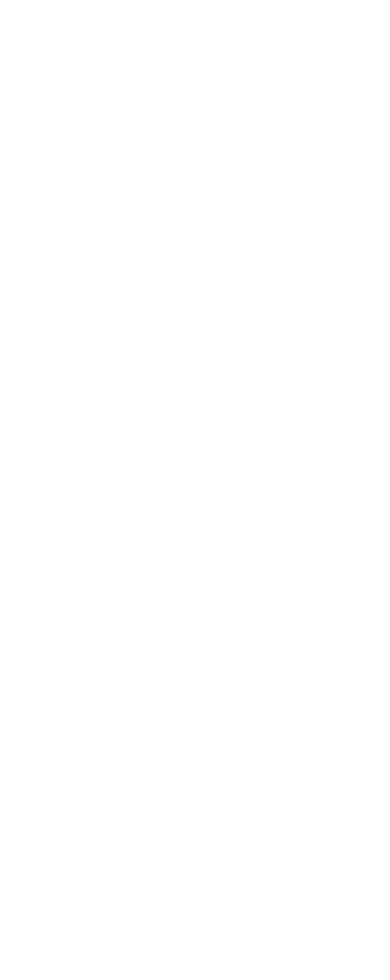
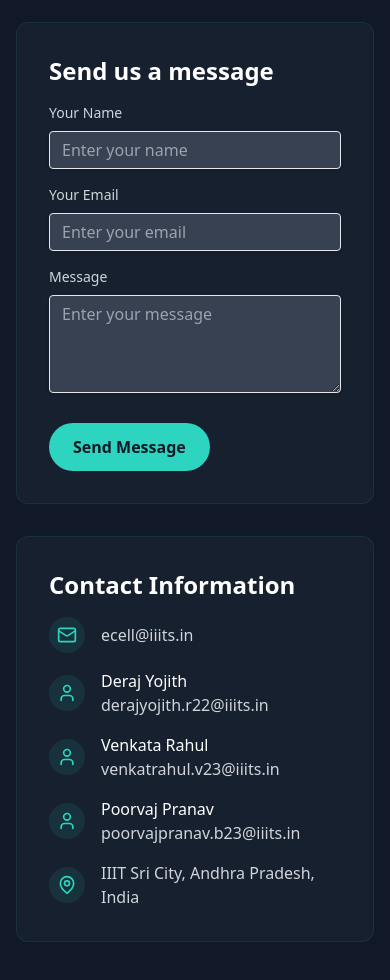
Before and after one commit to OneAutumnLeef/Ascenta-25, a React (Vite) app: page / in a window 390 px wide. Shown: the part 7240-8220 px from the top of the page. Before the commit the page ends 7014 px from the top, so only its background shows below. Built offline with nearby package versions, Linux system fonts and the light colour scheme.

Commit message:
added contact

```diff
--- /dev/null
+++ b/src/components/sections/contact.tsx
@@ -0,0 +1,170 @@
+import React from 'react';
+import { motion } from 'framer-motion';
+import { Mail, Phone, MapPin, User } from 'lucide-react';
+
+export function Contact() {
+  const handleSubmit = (event: React.FormEvent) => {
+    event.preventDefault();
+    const form = event.target as HTMLFormElement;
+    const name = (form.elements.namedItem('name') as HTMLInputElement).value;
+    const email = (form.elements.namedItem('email') as HTMLInputElement).value;
+    const message = (form.elements.namedItem('message') as HTMLTextAreaElement).value;
+
+    const mailtoLink = `https://mail.google.com/mail/u/0/?fs=1&to=ecell@iiits.in&su=${encodeURIComponent(`Contact Form: ${name}`)}&body=${encodeURIComponent(`Name: ${name}\nEmail: ${email}\nMessage: ${message}`)}&tf=cm`;
+
+    window.location.href = mailtoLink;
+  };
+
+  return (
+    <section className="py-20 bg-gray-900">
+      <div className="container mx-auto px-4">
+        <motion.div
+          initial={{ opacity: 0, y: 20 }}
+          whileInView={{ opacity: 1, y: 0 }}
+          viewport={{ once: true }}
+          className="text-center mb-16"
+        >
+          <h2 className="text-4xl font-bold text-white mb-4">
+            <span className="bg-gradient-to-r from-teal-400 via-teal-200 to-teal-400 text-transparent bg-clip-text">
+              Contact Us
+            </span>
+          </h2>
+          <p className="text-gray-400 max-w-2xl mx-auto">
+            Have questions or need assistance? Reach out to us using the contact information below.
+          </p>
+        </motion.div>
+
+        <div className="grid md:grid-cols-2 gap-8">
+          {/* Contact Form */}
+          <motion.div
+            initial={{ opacity: 0, x: -20 }}
+            whileInView={{ opacity: 1, x: 0 }}
+            viewport={{ once: true }}
+            className="bg-gray-800/50 backdrop-blur-sm rounded-xl p-8 border border-teal-400/10 hover:border-teal-400/20 transition-all"
+          >
+            <h3 className="text-2xl font-bold text-white mb-4">Send us a message</h3>
+            <form onSubmit={handleSubmit}>
+              <div className="mb-4">
+                <label htmlFor="name" className="block text-gray-300 text-sm font-medium mb-2">
+                  Your Name
+                </label>
+                <input
+                  type="text"
+                  id="name"
+                  name="name"
+                  className="shadow appearance-none border rounded w-full py-2 px-3 text-gray-300 bg-gray-700 leading-tight focus:outline-none focus:shadow-outline"
+                  placeholder="Enter your name"
+                  required
+                />
+              </div>
+              <div className="mb-4">
+                <label htmlFor="email" className="block text-gray-300 text-sm font-medium mb-2">
+                  Your Email
+                </label>
+                <input
+                  type="email"
+                  id="email"
+                  name="email"
+                  className="shadow appearance-none border rounded w-full py-2 px-3 text-gray-300 bg-gray-700 leading-tight focus:outline-none focus:shadow-outline"
+                  placeholder="Enter your email"
+                  required
+                />
+              </div>
+              <div className="mb-6">
+                <label htmlFor="message" className="block text-gray-300 text-sm font-medium mb-2">
+                  Message
+                </label>
+                <textarea
+                  id="message"
+                  name="message"
+                  rows={4}
+                  className="shadow appearance-none border rounded w-full py-2 px-3 text-gray-300 bg-gray-700 leading-tight focus:outline-none focus:shadow-outline"
+                  placeholder="Enter your message"
+                  required
+                />
+              </div>
+              <button
+                className="bg-teal-400 hover:bg-teal-300 text-gray-900 font-bold py-3 px-6 rounded-full focus:outline-none focus:shadow-outline transition-colors"
+                type="submit"
+              >
+                Send Message
+              </button>
+            </form>
+          </motion.div>
+
+          {/* Contact Information */}
+          <motion.div
+            initial={{ opacity: 0, x: 20 }}
+            whileInView={{ opacity: 1, x: 0 }}
+            viewport={{ once: true }}
+            className="bg-gray-800/50 backdrop-blur-sm rounded-xl p-8 border border-teal-400/10 hover:border-teal-400/20 transition-all"
+          >
+            <h3 className="text-2xl font-bold text-white mb-4">Contact Information</h3>
+            <div className="space-y-4">
+              {/* Club Contact */}
+              <div className="flex items-center text-gray-300 group">
+                <div className="p-2 rounded-full bg-teal-400/10 mr-4 group-hover:scale-110 transition-transform">
+                  <Mail className="w-5 h-5 text-teal-400" />
+                </div>
+                <a href="mailto:ecell@iiits.in" className="hover:text-teal-400 transition-colors">
+                  ecell@iiits.in
+                </a>
+              </div>
+              {/* Person 1 Contact */}
+              <div className="flex items-center text-gray-300 group">
+                <div className="p-2 rounded-full bg-teal-400/10 mr-4 group-hover:scale-110 transition-transform">
+                  <User className="w-5 h-5 text-teal-400" />
+                </div>
+                <div>
+                  <div className="font-medium text-white">Deraj Yojith</div>
+                  <a href="mailto:deraj.y@iiits.in" className="hover:text-teal-400 transition-colors">
+                    derajyojith.r22@iiits.in
+                  </a>
+                </div>
+              </div>
+              {/* Person 2 Contact */}
+              <div className="flex items-center text-gray-300 group">
+                <div className="p-2 rounded-full bg-teal-400/10 mr-4 group-hover:scale-110 transition-transform">
+                  <User className="w-5 h-5 text-teal-400" />
+                </div>
+                <div>
+                  <div className="font-medium text-white">Venkata Rahul</div>
+                  <a href="mailto:varun.m@iiits.in" className="hover:text-teal-400 transition-colors">
+                  venkatrahul.v23@iiits.in
+                  </a>
+                </div>
+              </div>
+                {/* Person 3 Contact */}
+              <div className="flex items-center text-gray-300 group">
+                <div className="p-2 rounded-full bg-teal-400/10 mr-4 group-hover:scale-110 transition-transform">
+                  <User className="w-5 h-5 text-teal-400" />
+                </div>
+                <div>
+                  <div className="font-medium text-white">Poorvaj Pranav</div>
+                  <a href="mailto:varun.m@iiits.in" className="hover:text-teal-400 transition-colors">
+                  poorvajpranav.b23@iiits.in
+                  </a>
+                </div>
+              </div>
+              {/* General Contact */}
+              {/* <div className="flex items-center text-gray-300 group">
+                <div className="p-2 rounded-full bg-teal-400/10 mr-4 group-hover:scale-110 transition-transform">
+                  <Phone className="w-5 h-5 text-teal-400" />
+                </div>
+                <a href="tel:+91" className="hover:text-teal-400 transition-colors">
+                  +91 8122770927
+                </a>
+              </div> */}
+              <div className="flex items-center text-gray-300 group">
+                <div className="p-2 rounded-full bg-teal-400/10 mr-4 group-hover:scale-110 transition-transform">
+                  <MapPin className="w-5 h-5 text-teal-400" />
+                </div>
+                <span>IIIT Sri City, Andhra Pradesh, India</span>
+              </div>
+            </div>
+          </motion.div>
+        </div>
+      </div>
+    </section>
+  );
+}
--- a/src/pages/home.tsx
+++ b/src/pages/home.tsx
@@ -1,9 +1,9 @@
-import React from 'react';
 import { Hero } from '../components/sections/hero';
 import { About } from '../components/sections/about';
 import { Schedule } from '../components/sections/schedule';
 import { Projects } from '../components/sections/projects';
 import { Sponsors } from '../components/sections/sponsors';
+import { Contact } from '../components/sections/contact';
 
 export function Home() {
   return (
@@ -13,6 +13,7 @@
       <Schedule />
       <Projects />
       <Sponsors />
+      <Contact />
     </main>
   );
 }
```
